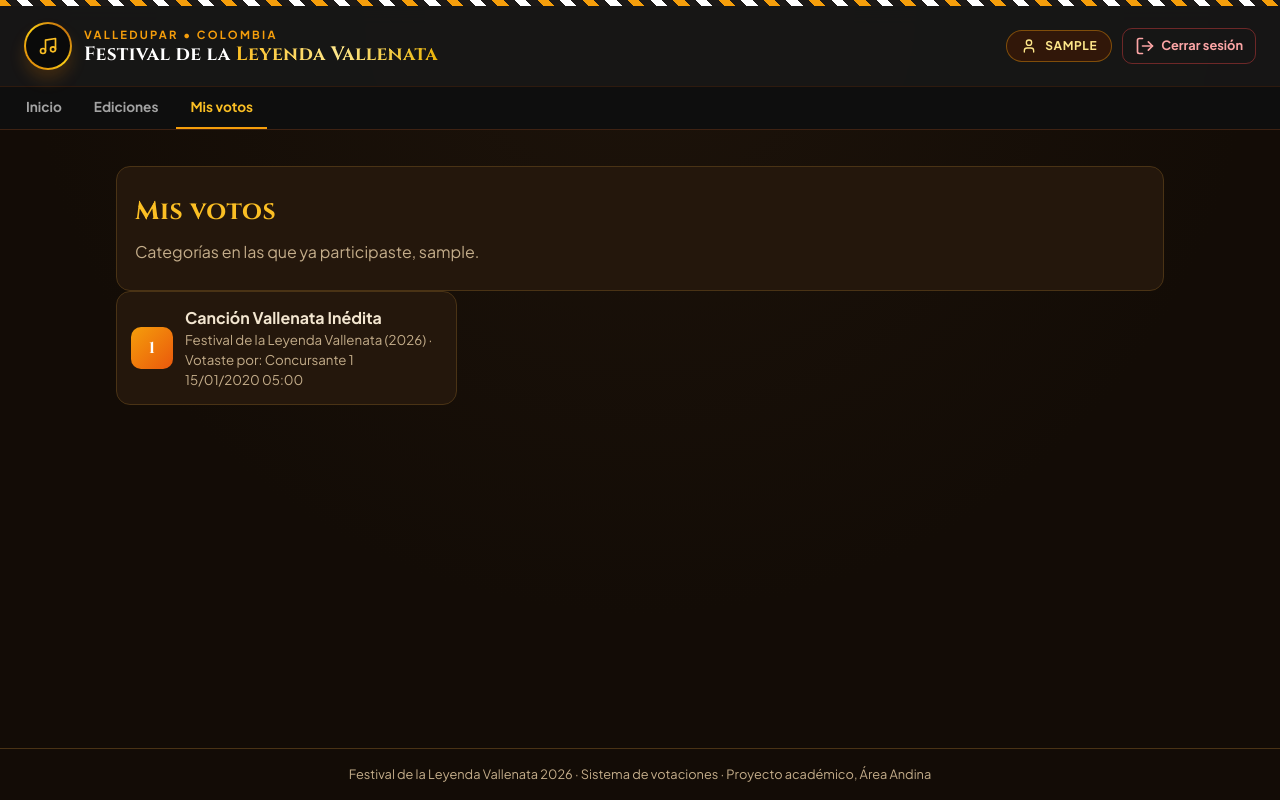
After one commit to jsepulveda33-oss/Proyecto, a Django app: page /mis-votos/ in a window 1280 px wide. The commit adds this page. Run offline with Django 5.2, Linux system fonts and the light colour scheme; a user stored in the database is signed in; data comes from the database, SQL or seed files in the repository; tables that the repository leaves empty hold one stand-in row (values such as "Sample post").

Commit message:
Pagina de mis Votos

```diff
--- a/votaciones/templates/votaciones/base.html
+++ b/votaciones/templates/votaciones/base.html
@@ -58,6 +58,9 @@
       <div class="subnav-interior">
         <a href="{% url 'inicio' %}"{% if pagina == 'inicio' %} class="activa" aria-current="page"{% endif %}>Inicio</a>
         <a href="{% url 'ediciones' %}"{% if pagina == 'ediciones' or pagina == 'edicion_detalle' or pagina == 'categoria_detalle' or pagina == 'votacion_detalle' %} class="activa"{% endif %}>Ediciones</a>
+        {% if user.is_authenticated %}
+        <a href="{% url 'mis_votos' %}"{% if pagina == 'mis_votos' %} class="activa" aria-current="page"{% endif %}>Mis votos</a>
+        {% endif %}
       </div>
     </nav>
     {% endwith %}
--- /dev/null
+++ b/votaciones/templates/votaciones/mis_votos.html
@@ -0,0 +1,25 @@
+{% extends "votaciones/base.html" %}
+{% block titulo %}Mis votos{% endblock %}
+{% block contenido %}
+
+<section class="panel">
+  <h1 class="titulo-pagina">Mis votos</h1>
+  <p class="subtitulo">Categorías en las que ya participaste, {{ user.username }}.</p>
+</section>
+
+<div class="rejilla">
+  {% for v in votos %}
+    <a class="tarjeta" href="{% url 'votacion_detalle' v.opcion.votacion_id %}">
+      <span class="inicial">{{ forloop.counter }}</span>
+      <span class="tarjeta__cuerpo">
+        <strong>{{ v.categoria.nombre }}</strong>
+        <small>{{ v.edicion }} · Votaste por: {{ v.opcion.nombre }}</small>
+        <small>{{ v.fecha_voto|date:"d/m/Y H:i" }}</small>
+      </span>
+    </a>
+  {% empty %}
+    <p class="vacio">Aún no has votado en ninguna categoría.</p>
+  {% endfor %}
+</div>
+
+{% endblock %}
--- a/votaciones/urls.py
+++ b/votaciones/urls.py
@@ -11,5 +11,6 @@ urlpatterns = [
     path("categorias/<int:categoria_id>/", views.detalle_categoria, name="categoria_detalle"),
     path("votaciones/<int:votacion_id>/", views.detalle_votacion, name="votacion_detalle"),
     path("categorias/<int:categoria_id>/votar/", views.votar, name="votar"),
+    path("mis-votos/", views.mis_votos, name="mis_votos"),
 
 ]
--- a/votaciones/views.py
+++ b/votaciones/views.py
@@ -174,6 +174,16 @@ def votar(request, categoria_id):
         messages.success(request, f"¡Voto registrado para «{opcion.nombre}»!")
     return destino
 
+@login_required
+def mis_votos(request):
+    """CP-07: categorías en las que el usuario autenticado ya votó."""
+    votos = (
+        Voto.objects.filter(usuario=request.user)
+        .select_related("edicion", "categoria", "opcion__votacion")
+    )
+    return render(request, "votaciones/mis_votos.html", {"votos": votos})
+
+
 @require_GET
 def api_categorias(request):
     """GET /api/categorias/ -> categorías con sus opciones, leídas desde MySQL."""
```
Also changed, not shown: votaciones/admin.py (+14 -1 lines), votaciones/tests.py (+12 -0 lines).
